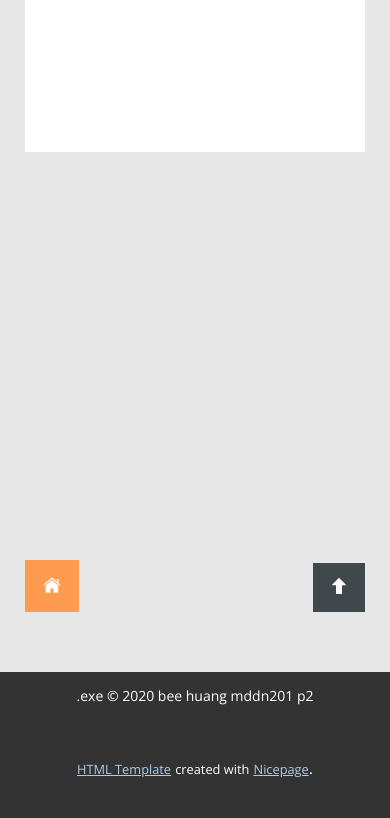
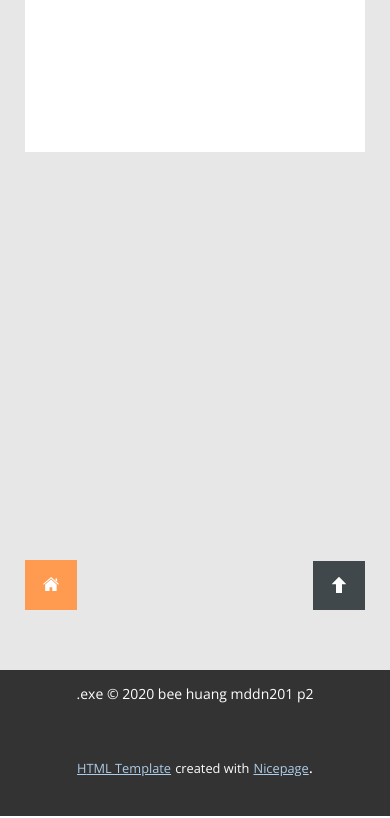
Before and after one commit to huang-bee/mddn201_p2, a plain HTML site: page Trojans.html in a window 390 px wide. Shown: the part 8904-9722 px from the top of the page. Drawn offline with nearby package versions, Linux system fonts and the light colour scheme; a web font is replaced by a local one.

Commit message:
Final Prototype

```diff
--- a/Trojans.css
+++ b/Trojans.css
@@ -41,7 +41,7 @@
 .u-section-3 .u-shape-1 {width: 250px; height: 250px; margin: 35px 123px 0 auto}
 .u-section-3 .u-group-1 {width: 956px; min-height: 88px; margin: -226px 86px 0 auto}
 .u-section-3 .u-container-layout-1 {padding: 12px 30px 11px}
-.u-section-3 .u-list-1 {min-height: 764px; grid-template-columns: 100%; grid-template-rows: auto auto; grid-gap: 0 0; width: 883px; height: auto; margin: 0 107px 0 auto}
+.u-section-3 .u-list-1 {min-height: 764px; grid-template-columns: 100%; grid-template-rows: auto auto; grid-gap: 0 0; width: 883px; margin: 0 107px 0 auto}
 .u-section-3 .u-container-layout-2 {padding: 0 30px 20px 45px}
 .u-section-3 .u-text-1 {font-size: 1.5625rem; font-weight: 700; margin: 7px 322px 0 0}
 .u-section-3 .u-text-2 {margin: 20px 0 0}
@@ -67,7 +67,7 @@
 @media (max-width: 1199px){ .u-section-3 {min-height: 682px}
 .u-section-3 .u-shape-1 {margin-top: 1423px; margin-right: auto; margin-left: 0}
 .u-section-3 .u-group-1 {width: 940px; min-height: 175px; margin-top: -2479px; margin-right: 0}
-.u-section-3 .u-list-1 {grid-template-columns: 33.3333% 33.3333% 33.3333%; margin-top: -530px; margin-right: 57px}
+.u-section-3 .u-list-1 {grid-template-columns: 33.3333% 33.3333% 33.3333%; height: auto; margin-top: -530px; margin-right: 57px}
 .u-section-3 .u-text-13 {font-size: 2.25rem; margin-top: -686px; margin-right: 116px; margin-left: 127px}
 .u-section-3 .u-btn-1 {margin-top: 684px; margin-bottom: 43px; margin-left: 315px} }
 
@@ -118,7 +118,6 @@
 .u-section-4 .u-text-2 {margin: -410px 85px 0 607px}
 .u-section-4 .u-icon-2 {height: 64px; width: 64px; margin: -475px 276px 0 auto}
 .u-section-4 .u-btn-1 {border-style: none; background-image: none; margin: 563px auto 0 507px; padding: 11px 18px 12px}
-.u-section-4 .u-icon-3 {font-size: 1.1em}
 .u-section-4 .u-btn-2 {border-style: none; background-image: none; margin: -49px 507px 60px auto; padding: 11px 18px 12px}
 
 @media (max-width: 1199px){ .u-section-4 .u-shape-1 {margin-top: 1054px}
@@ -129,7 +128,6 @@
 .u-section-4 .u-text-2 {margin-top: -1049px}
 .u-section-4 .u-icon-2 {margin-top: 108px}
 .u-section-4 .u-btn-1 {margin-left: 307px}
-.u-section-4 .u-icon-3 {font-size: 1.1rem}
 .u-section-4 .u-btn-2 {margin-right: 307px} }
 
 @media (max-width: 991px){ .u-section-4 .u-sheet-1 {min-height: 686px}
--- a/Trojans.html
+++ b/Trojans.html
@@ -379,8 +379,8 @@ document.addEventListener("DOMContentLoaded", function(event) {
           <svg class="u-svg-link" preserveAspectRatio="xMidYMin slice" viewBox="0 0 512 512" style=""><use xmlns:xlink="http://www.w3.org/1999/xlink" xlink:href="#svg-227a"></use></svg>
           <svg xmlns="http://www.w3.org/2000/svg" xmlns:xlink="http://www.w3.org/1999/xlink" version="1.1" xml:space="preserve" class="u-svg-content" viewBox="0 0 512 512" id="svg-227a"><path d="m495.995 218.733-1.81-154.92c-.089-7.579-5.532-14.065-12.97-15.524-7.134-1.398-104.774 5.679-218.514-46.816-4.255-1.964-9.155-1.964-13.41 0-67.832 31.307-139.456 46.517-217.295 46.517-8.836 0-16 7.164-16 16v154.93c0 140.598 98.232 263.063 236.647 292.725 2.207.473 4.495.474 6.705 0 140.869-30.187 237.717-156.01 236.647-292.912zm-239.999 260.881c-120.731-27.517-208-136.599-208-260.694v-139.035c71.305-1.428 142.847-17.351 208-46.32 64.662 28.75 135.605 44.651 206.374 46.285l1.626 139.161c-.043 124.058-87.299 233.093-208 260.603z"></path><path d="m335.996 208h-16v-24c0-35.29-28.71-64-64-64s-64 28.71-64 64v24h-16c-8.836 0-16 7.164-16 16v128c0 8.836 7.164 16 16 16h160c8.836 0 16-7.164 16-16v-128c0-8.836-7.163-16-16-16zm-112-24c0-17.645 14.355-32 32-32s32 14.355 32 32v24h-64zm96 152h-128v-96h128z"></path><path d="m255.996 264c-8.836 0-16 7.164-16 16v16c0 8.836 7.164 16 16 16s16-7.164 16-16v-16c0-8.836-7.163-16-16-16z"></path></svg>
         </span>
-        <a href="Index.html" class="u-btn u-button-style u-custom-color-5 u-hover-custom-color-14 u-btn-1">
-          <span class="u-icon u-icon-3">
+        <a href="Home.html" class="u-btn u-button-style u-custom-color-5 u-hover-custom-color-14 u-btn-1">
+          <span class="u-icon">
             <svg xmlns="http://www.w3.org/2000/svg" xmlns:xlink="http://www.w3.org/1999/xlink" version="1.1" xml:space="preserve" class="u-svg-content" viewBox="0 0 27.02 27.02" x="0px" y="0px" style="width: 1em; height: 1em;"><g><path style="fill:currentColor;" d="M3.674,24.876c0,0-0.024,0.604,0.566,0.604c0.734,0,6.811-0.008,6.811-0.008l0.01-5.581   c0,0-0.096-0.92,0.797-0.92h2.826c1.056,0,0.991,0.92,0.991,0.92l-0.012,5.563c0,0,5.762,0,6.667,0   c0.749,0,0.715-0.752,0.715-0.752V14.413l-9.396-8.358l-9.975,8.358C3.674,14.413,3.674,24.876,3.674,24.876z"></path><path style="fill:currentColor;" d="M0,13.635c0,0,0.847,1.561,2.694,0l11.038-9.338l10.349,9.28c2.138,1.542,2.939,0,2.939,0   L13.732,1.54L0,13.635z"></path><polygon style="fill:currentColor;" points="23.83,4.275 21.168,4.275 21.179,7.503 23.83,9.752  "></polygon>
 </g></svg>
           </span>
```
